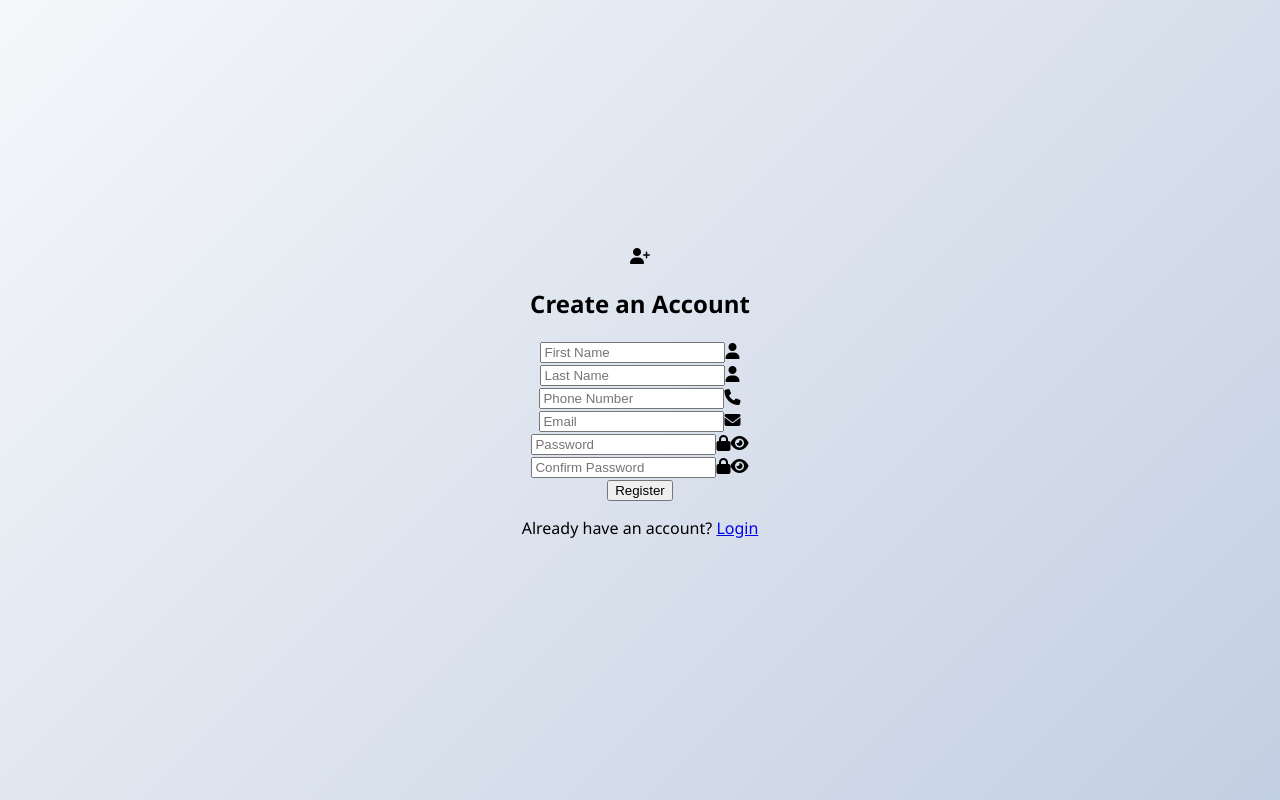
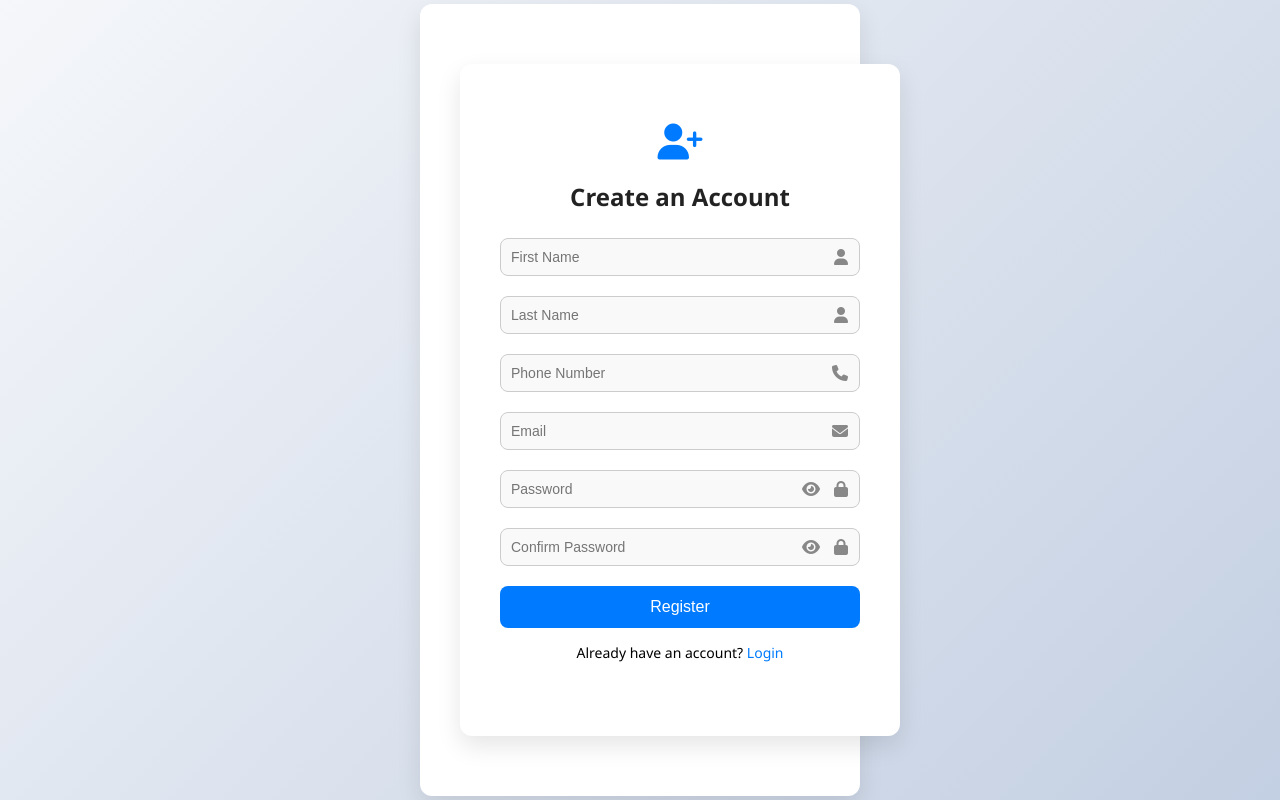
Before and after one commit to Uthish1060/yksshop, a Django app: template yksshop/templates/shop/register.html in a window 1280 px wide. Run offline with Django 5.2, Linux system fonts and the light colour scheme; the template is opened without the code that fills it, so the values that code supplies are empty.

Commit message:
login_code

```diff
--- a/yksshop/templates/shop/register.html
+++ b/yksshop/templates/shop/register.html
@@ -1,8 +1,114 @@
-{% extends 'yksshop/templates/shop/base.html' %}
+{% extends 'shop/base.html' %}
 {% block title %}Register - YKS Shop{% endblock %}
 {% block content %}
-  <div class="icon-circle">
-      <i class="fa fa-user-plus"></i>
+<style>
+  body {
+    font-family: 'Segoe UI', Tahoma, Geneva, Verdana, sans-serif;
+    background: linear-gradient(135deg, #f5f7fa, #c3cfe2);
+    display: flex;
+    justify-content: center;
+    align-items: center;
+    height: 100vh;
+    margin: 0;
+    text-align: center;
+  }
+
+  .register-container {
+    background-color: #fff;
+    padding: 60px 40px;
+    border-radius: 12px;
+    box-shadow: 0 10px 25px rgba(0,0,0,0.1);
+    width: 360px;
+    text-align: left;
+  }
+
+  h2 {
+    text-align: center;
+    color: #222;
+    margin-bottom: 25px;
+  }
+
+  form {
+    margin-top: 20px;
+  }
+
+  .form-group {
+    position: relative;
+    margin-bottom: 20px;
+  }
+
+  input[type="text"],
+  input[type="tel"],
+  input[type="email"],
+  input[type="password"] {
+    width: 100%;
+    padding: 10px 40px 10px 10px;
+    border: 1px solid #ccc;
+    border-radius: 8px;
+    font-size: 14px;
+    background-color: #f9f9f9;
+    transition: border 0.3s ease;
+    box-sizing: border-box;
+  }
+
+  input:focus {
+    border-color: #007bff;
+    background-color: #fff;
+    outline: none;
+  }
+
+  .fa-icon {
+    position: absolute;
+    top: 50%;
+    right: 12px;
+    transform: translateY(-50%);
+    color: #888;
+    font-size: 16px;
+  }
+
+  button {
+    width: 100%;
+    padding: 12px;
+    background-color: #007bff;
+    color: white;
+    font-size: 16px;
+    border: none;
+    border-radius: 8px;
+    cursor: pointer;
+  }
+
+  button:hover {
+    background-color: #0056b3;
+  }
+
+  .login-link {
+    margin-top: 15px;
+    text-align: center;
+    font-size: 14px;
+  }
+
+  a {
+    color: #007bff;
+    text-decoration: none;
+  }
+
+  a:hover {
+    text-decoration: underline;
+  }
+
+  .error {
+    background-color: #ffe0e0;
+    color: #cc0000;
+    padding: 10px;
+    border-radius: 8px;
+    margin-bottom: 15px;
+    text-align: center;
+  }
+</style>
+
+<div class="register-container">
+  <div class="icon-circle" style="text-align: center; margin-bottom: 20px;">
+      <i class="fa fa-user-plus" style="font-size: 36px; color: #007bff;"></i>
   </div>
   <h2>Create an Account</h2>
 
@@ -24,4 +130,5 @@
   <div class="login-link">
     <p>Already have an account? <a href="{% url 'login' %}">Login</a></p>
   </div>
+</div>
 {% endblock %}
```
